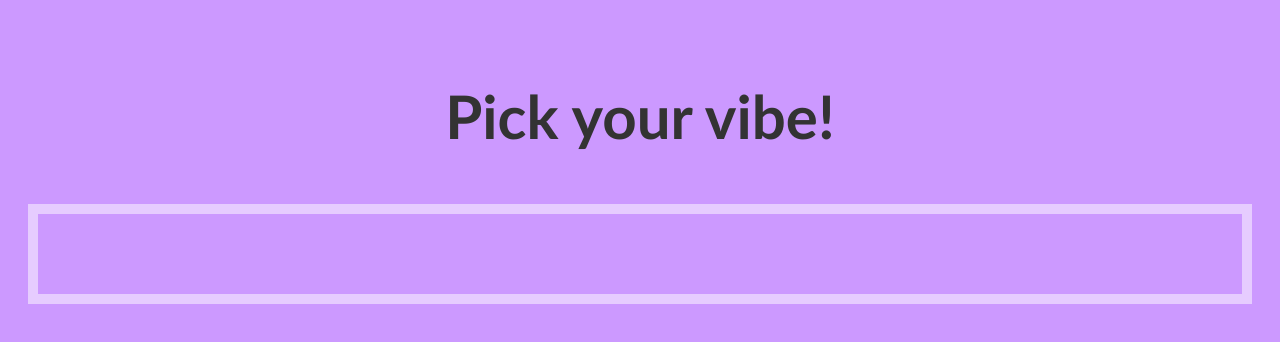
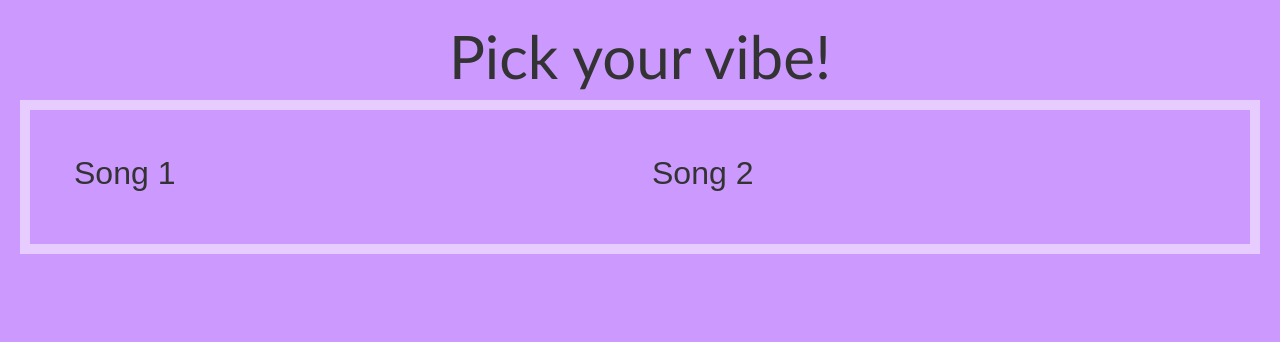
Before and after one commit to Jaja-626/hbp2025, a website: page vote.html in a window 1280 px wide. Drawn offline with nearby package versions, Linux system fonts and the light colour scheme.

Commit message:
Update vote.html

```diff
--- a/vote.html
+++ b/vote.html
@@ -4,17 +4,37 @@
     <meta charset="UTF-8">
     <meta name="viewport" content="width=device-width, initial-scale=1.0">
     <title>Vote Page</title>
+    <!-- Bootstrap CSS -->
+    <link href="https://cdn.jsdelivr.net/npm/bootstrap@5.3.0/dist/css/bootstrap.min.css" rel="stylesheet">
+
     <link rel="stylesheet" type="text/css" href="vote.css">
 </head>
 <body>
     <h1>Pick your vibe!</h1>
     <section class="images">
-        <div class="leftImage">
+        <div class="container p-1">
+            <div class="row">
 
-        </div>
-        <div class="rightImage">
+                <div class="col-sm">
+                    <h2>
+                        Song 1
+                    </h2>
+                </div>
 
-        </div>
+                <div class="col-sm">
+                    <h2>
+                        Song 2
+                    </h2>
+                </div>
+            </div>
+          </div>
     </section>
+
+    <!-- Optional JavaScript -->
+    <!-- jQuery first, then Popper.js, then Bootstrap JS -->
+    <script src="https://code.jquery.com/jquery-3.2.1.slim.min.js" integrity="sha384-KJ3o2DKtIkvYIK3UENzmM7KCkRr/rE9/Qpg6aAZGJwFDMVNA/GpGFF93hXpG5KkN" crossorigin="anonymous"></script>
+    <script src="https://cdn.jsdelivr.net/npm/popper.js@1.12.9/dist/umd/popper.min.js" integrity="sha384-ApNbgh9B+Y1QKtv3Rn7W3mgPxhU9K/ScQsAP7hUibX39j7fakFPskvXusvfa0b4Q" crossorigin="anonymous"></script>
+    <script src="https://cdn.jsdelivr.net/npm/bootstrap@4.0.0/dist/js/bootstrap.min.js" integrity="sha384-JZR6Spejh4U02d8jOt6vLEHfe/JQGiRRSQQxSfFWpi1MquVdAyjUar5+76PVCmYl" crossorigin="anonymous"></script>
+
 </body>
 </html>
```
